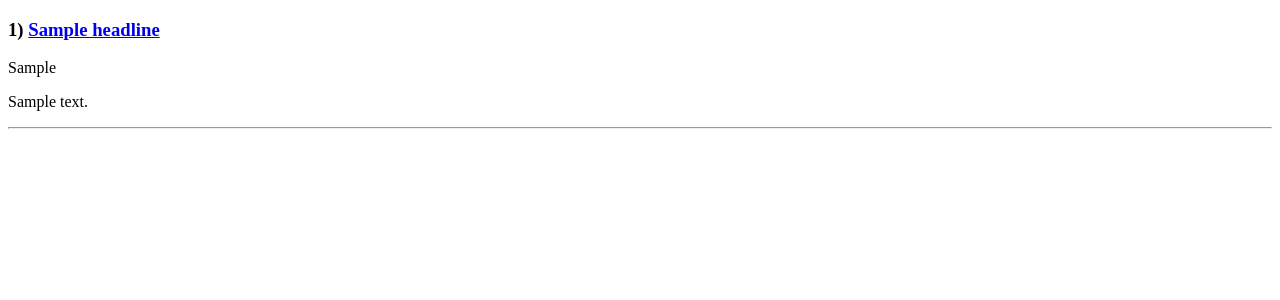
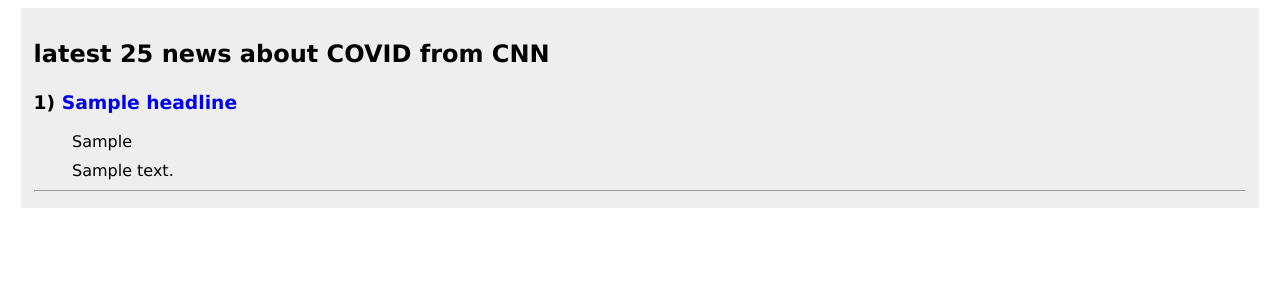
Before and after one commit to mh-firouzjaah/in-search-of-covid, a Flask app: page /cnn-covid in a window 1280 px wide. Shown: the top 300 px of the page. Run offline with Flask 2, Linux system fonts and the light colour scheme; a database or web service that is not in the repository returns one stand-in record (values such as "Sample title"); data that the repository does not hold is empty.

Commit message:
some styling for template

```diff
--- a/templates/cnn.html
+++ b/templates/cnn.html
@@ -3,27 +3,63 @@
 
 <head>
   <meta charset="UTF-8">
-  <title>Web Scraper Aplication</title>
+  <title>
+    In Search of Covid
+  </title>
+
+  <style>
+    body {
+      font-family: verdana, sans-serif;
+    }
+
+    .container {
+      background-color: #eee;
+      margin: 1vh 1vw;
+      padding: 1vh 1vw;
+    }
+
+    .header {
+      margin: 3vh 0;
+    }
+
+    .post-title a {
+      text-decoration: none;
+    }
+
+    .post-author,
+    .post-body {
+      margin: 10px 3vw;
+    }
+
+  </style>
 </head>
 
 <body>
+  <div class="container">
+    <h2 class="header">latest 25 news about COVID
+      from CNN</h2>
+    <div class="posts">
       {% for d in data %}
       <!--
   if it's desired to have an image.
   <img src="{{ d['thumbnail'] }}" alt="">
   -->
-  <h3>
+      <div class="title">
+        <h3 class="post-title">
           {{ loop.index }})
           <a href="{{d['url']}}">
             {{d['headline']}}
           </a>
         </h3>
-  <p>
+        <p class="post-author">
           {{ d['byLine']}}
         </p>
-  <p>
+      </div>
+      <div class="content">
+        <p class="post-body">
           {{ d['body']|truncate(400, False) }}
         </p>
+      </div>
       <hr>
       <!--
   to see what is in data
@@ -32,7 +68,8 @@
   </p>
   -->
       {% endfor %}
-
+    </div>
+  </div>
 
 </body>
 
```
Lines whose indentation alone changed are shown as unchanged.
